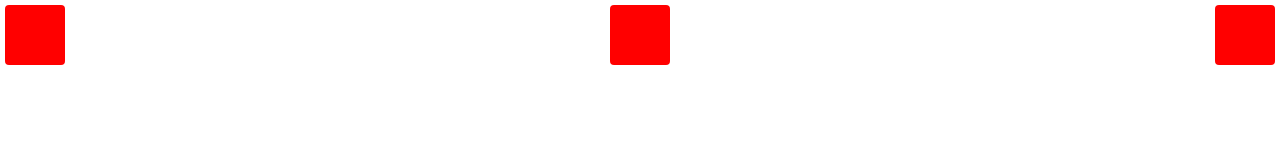
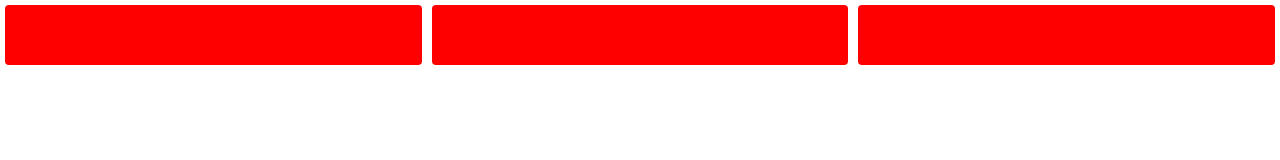
Before and after one commit to SergioRBJ/flexbox-foundamentals, a plain HTML site: page index.html in a window 1280 px wide. Drawn offline with Linux system fonts and the light colour scheme.

Commit message:
component redimention

```diff
--- a/styles.css
+++ b/styles.css
@@ -11,6 +11,7 @@ html, body, #app {
     align-items: flex-start;
     /* Align the item following the same axis of flex-direction */
     justify-content: space-between;
+
 }
 
 .box {
@@ -19,4 +20,7 @@ html, body, #app {
     background: #f00;
     margin: 5px;
     border-radius: 4px;
+
+    /* Component rendimention. This grows or reduces a component depending on screen */
+    flex: 1;
 }
```
